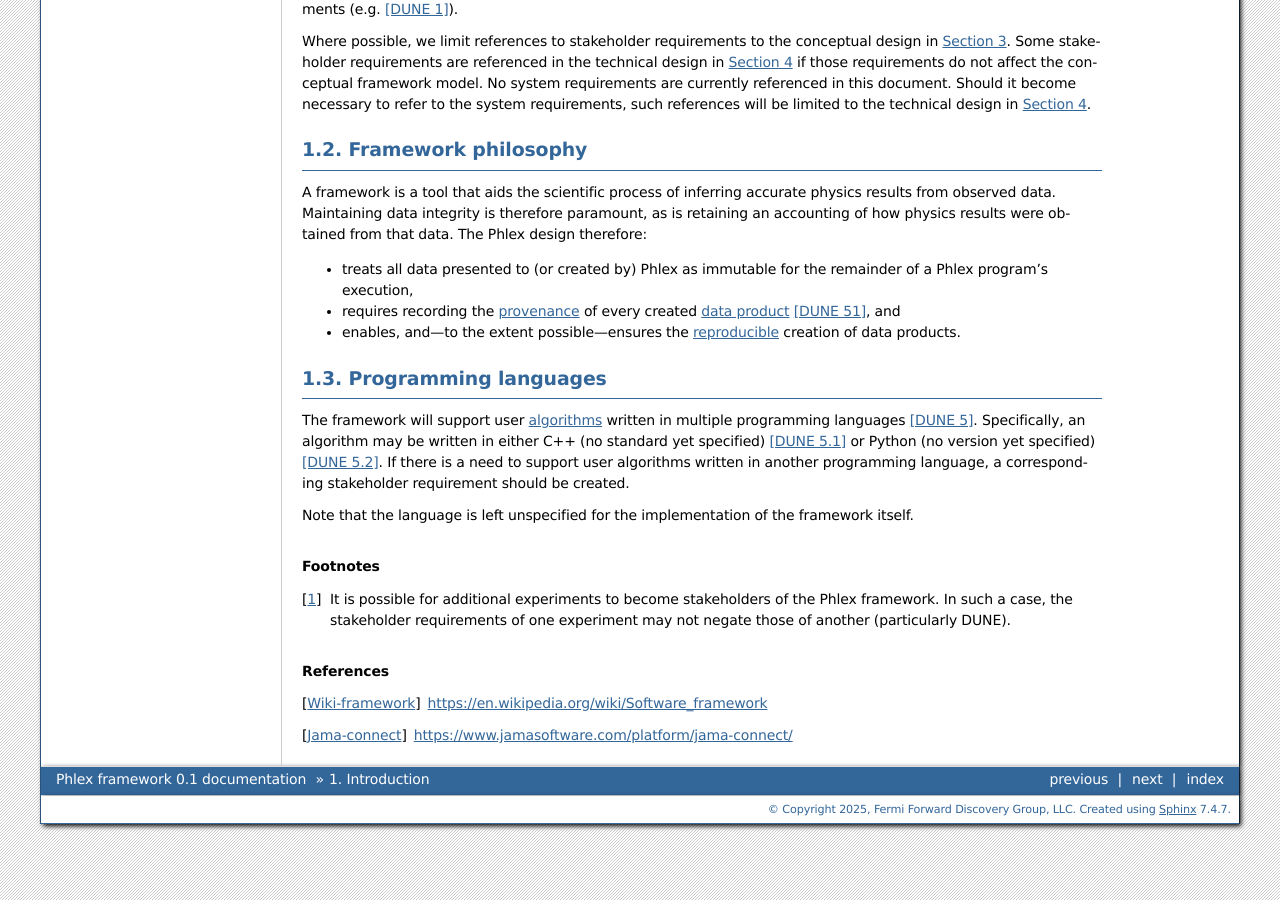
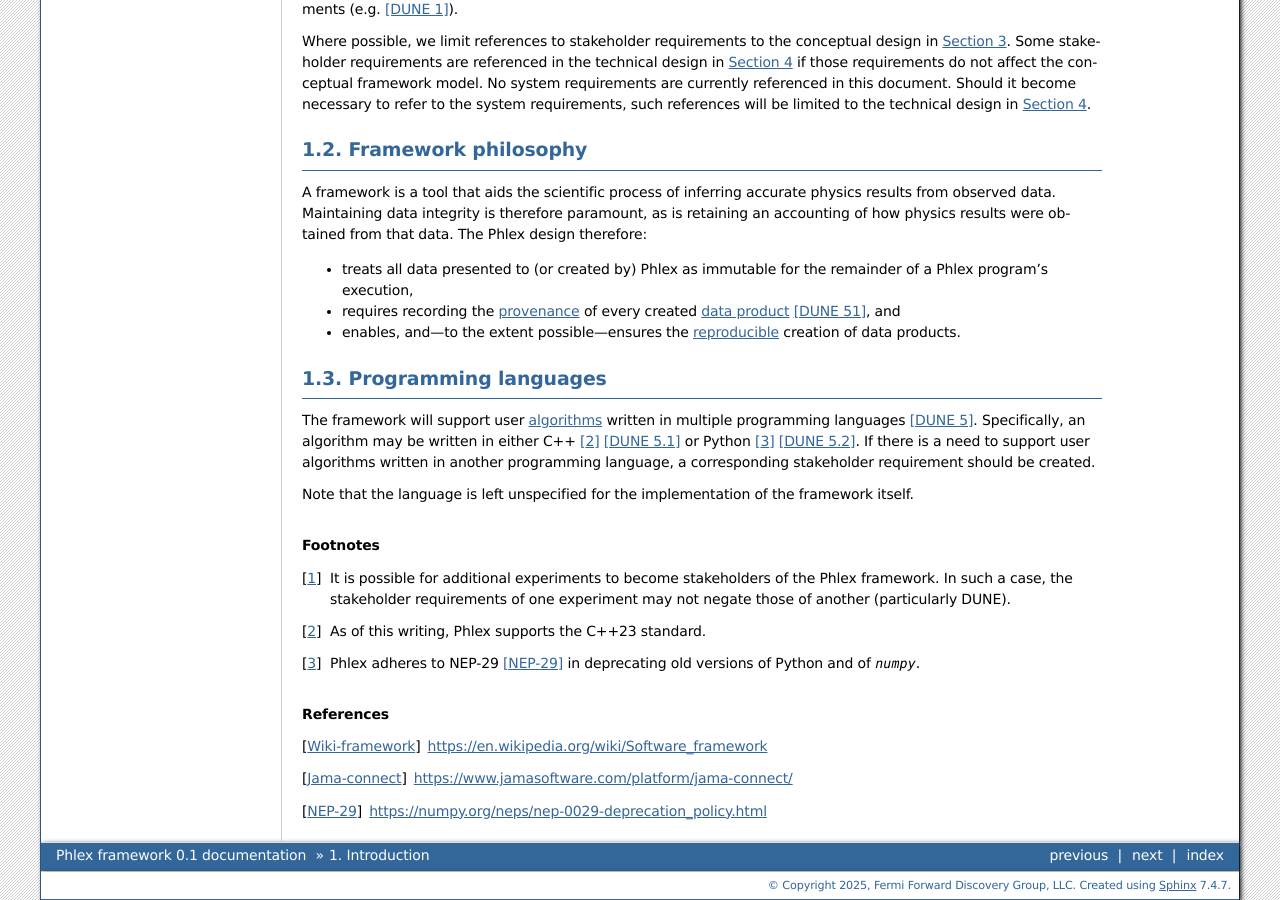
Before and after one commit to Framework-R-D/phlex-design, a Sphinx documentation site: the page built from doc/introduction.rst, in a window 1280 px wide and 900 px high, scrolled down 834 px. Built offline with Sphinx 7.4.7, drawn with Linux system fonts in a browser that asks for light colours; formulas are drawn with MathJax 3.

Commit message:
Refer to C++ standard and Python versions

```diff
--- a/doc/function_notation.rst
+++ b/doc/function_notation.rst
@@ -40,7 +40,7 @@ In mathematical expressions, parentheses are then reserved in this document to s
 Representing :cpp:`void` or :py:`NoneType`
 ------------------------------------------
 
-In HEP, it is common to encounter the C++ functions like:
+In HEP, it is common to encounter C++ functions like:
 
 .. code:: c++
 
@@ -59,7 +59,7 @@ The above functions are thus represented in function notation as:
 
    g&: \mathbbm{1} \rightarrow \mathbb{R}\ .
 
-This notation will be used as we discuss the operators required of Phlex's higher-order functions.
+This notation will be used as we discuss the operators required by Phlex's higher-order functions.
 
 .. rubric:: Footnotes
 
--- a/doc/introduction.rst
+++ b/doc/introduction.rst
@@ -64,7 +64,7 @@ The Phlex design therefore:
 Programming languages
 =====================
 
-The framework will support user :term:`algorithms <algorithm>` written in multiple programming languages :dune:`5 Support for multiple programming languages`.  Specifically, an algorithm may be written in either C++ (no standard yet specified) :dune:`5.1 Support C++ algorithms` or Python (no version yet specified) :dune:`5.2 Support Python algorithms`.
+The framework will support user :term:`algorithms <algorithm>` written in multiple programming languages :dune:`5 Support for multiple programming languages`.  Specifically, an algorithm may be written in either C++ [#f2]_ :dune:`5.1 Support C++ algorithms` or Python [#f3]_ :dune:`5.2 Support Python algorithms`.
 If there is a need to support user algorithms written in another programming language, a corresponding stakeholder requirement should be created.
 
 Note that the language is left unspecified for the implementation of the framework itself.
@@ -73,6 +73,8 @@ Note that the language is left unspecified for the implementation of the framewo
 
 .. [#f1] It is possible for additional experiments to become stakeholders of the Phlex framework.
          In such a case, the stakeholder requirements of one experiment may not negate those of another (particularly DUNE).
+.. [#f2] As of this writing, Phlex supports the C++23 standard.
+.. [#f3] Phlex adheres to NEP-29 [NEP-29]_ in deprecating old versions of Python and of `numpy`.
 
 .. only:: html
 
@@ -80,3 +82,4 @@ Note that the language is left unspecified for the implementation of the framewo
 
 .. [Wiki-framework] https://en.wikipedia.org/wiki/Software_framework
 .. [Jama-connect] https://www.jamasoftware.com/platform/jama-connect/
+.. [NEP-29] https://numpy.org/neps/nep-0029-deprecation_policy.html
```
